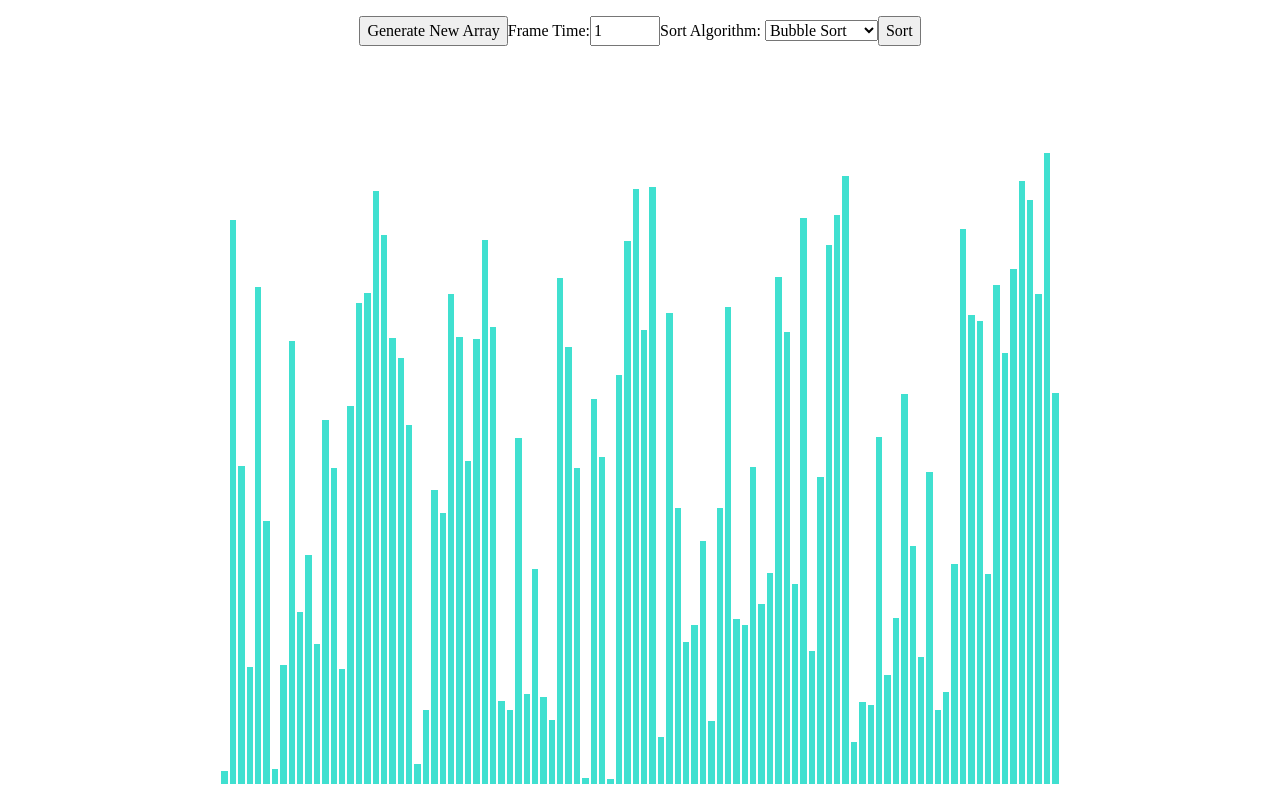
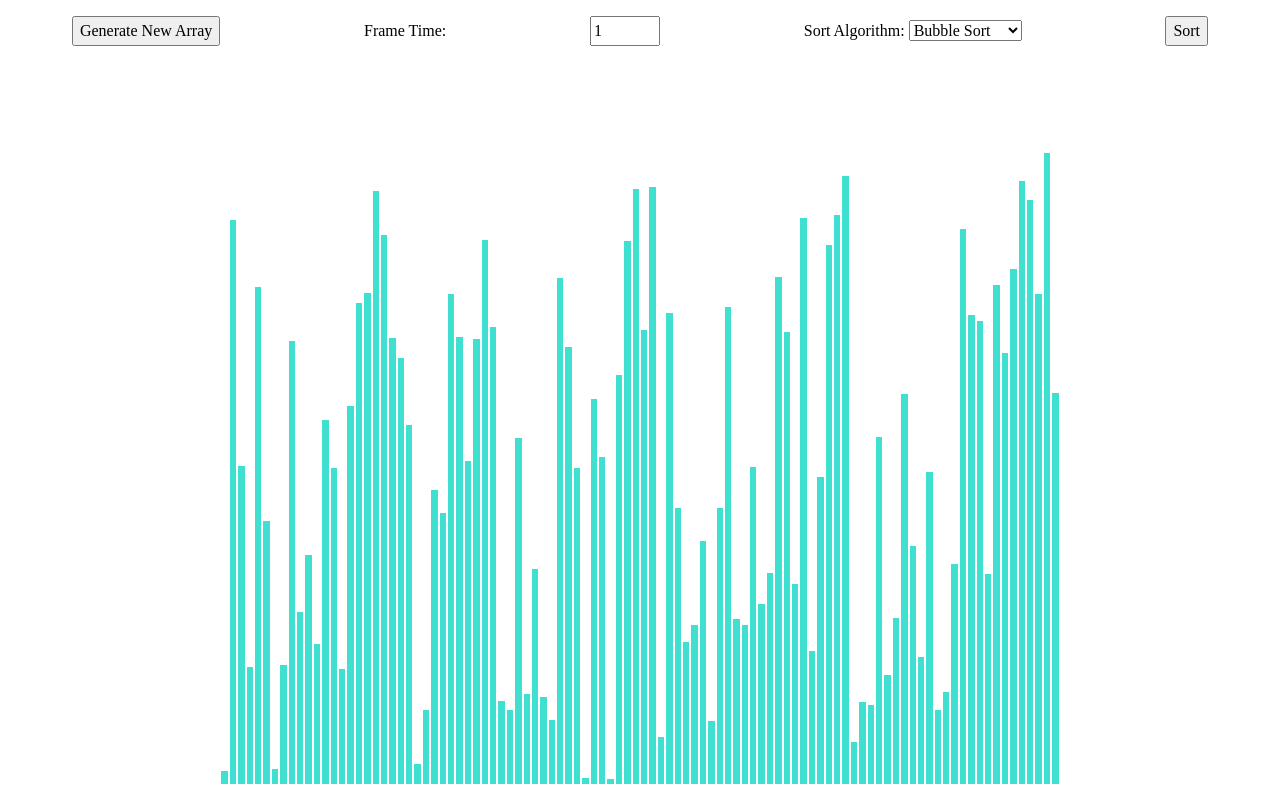
Before and after one commit to PezhmanGhavami/sorting-visualizer, a React (Create React App) app: page / in a window 1280 px wide. Built offline with nearby package versions, Linux system fonts and the light colour scheme.

Commit message:
Fixed an style in nav

```diff
--- a/src/components/nav/nav.styles.css
+++ b/src/components/nav/nav.styles.css
@@ -3,9 +3,11 @@
   display: flex;
   justify-content: space-around;
   align-items: center;
+  min-width: 100%;
 }
 
 .nav__form {
+  min-width: 100%;
   display: flex;
   justify-content: space-around;
   align-items: center;
```
